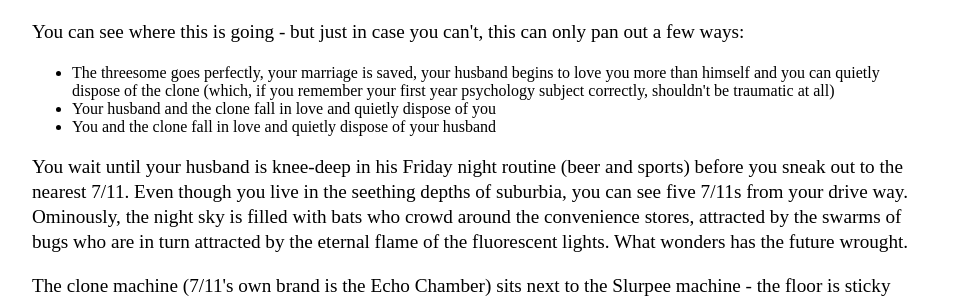
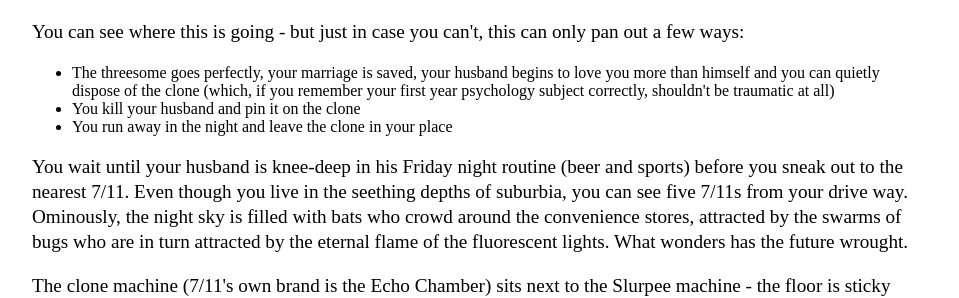
Before and after one commit to Pinelife/pinelife.github.io, a Jekyll site: the page built from Hellhole/excitingevent1.html, in a window 1280 px wide. Shown: the part 566-864 px from the top of the page, without its empty margins (160-1119 px from the left). Built offline with Jekyll 4.4.1, drawn with Linux system fonts in a browser that asks for light colours.

Commit message:
Update excitingevent1.html

```diff
--- a/Hellhole/excitingevent1.html
+++ b/Hellhole/excitingevent1.html
@@ -27,8 +27,8 @@ Don't question the clone thing too much. Let's just say it's 2023, an alien spac
   <ul>
     <li>The threesome goes perfectly, your marriage is saved, your husband begins to love you more than himself and you can quietly dispose
     of the clone (which, if you remember your first year psychology subject correctly, shouldn't be traumatic at all)</li>
-    <li>Your husband and the clone fall in love and quietly dispose of you</li>
-    <li>You and the clone fall in love and quietly dispose of your husband</li>
+    <li>You kill your husband and pin it on the clone</li>
+    <li>You run away in the night and leave the clone in your place</li>
 </ul>
 <p>
   You wait until your husband is knee-deep in his Friday night routine (beer and sports) before you sneak out to the nearest 7/11.
```
